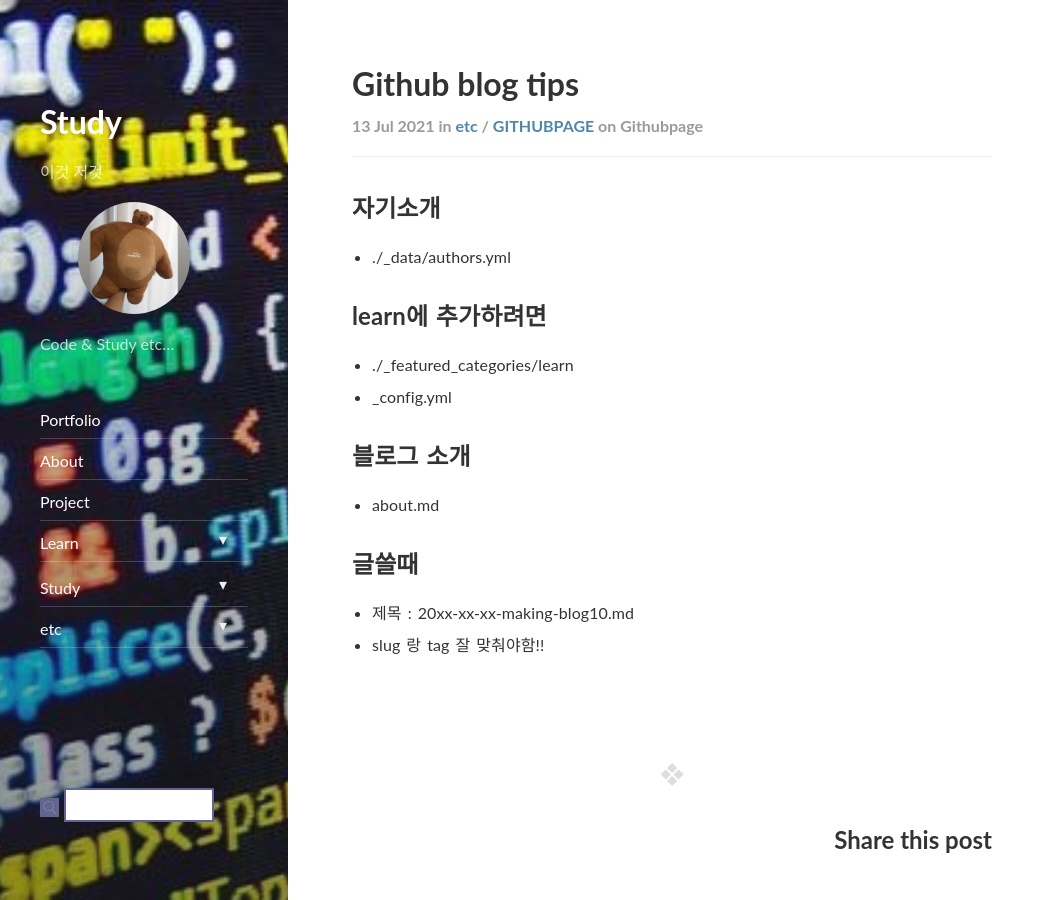
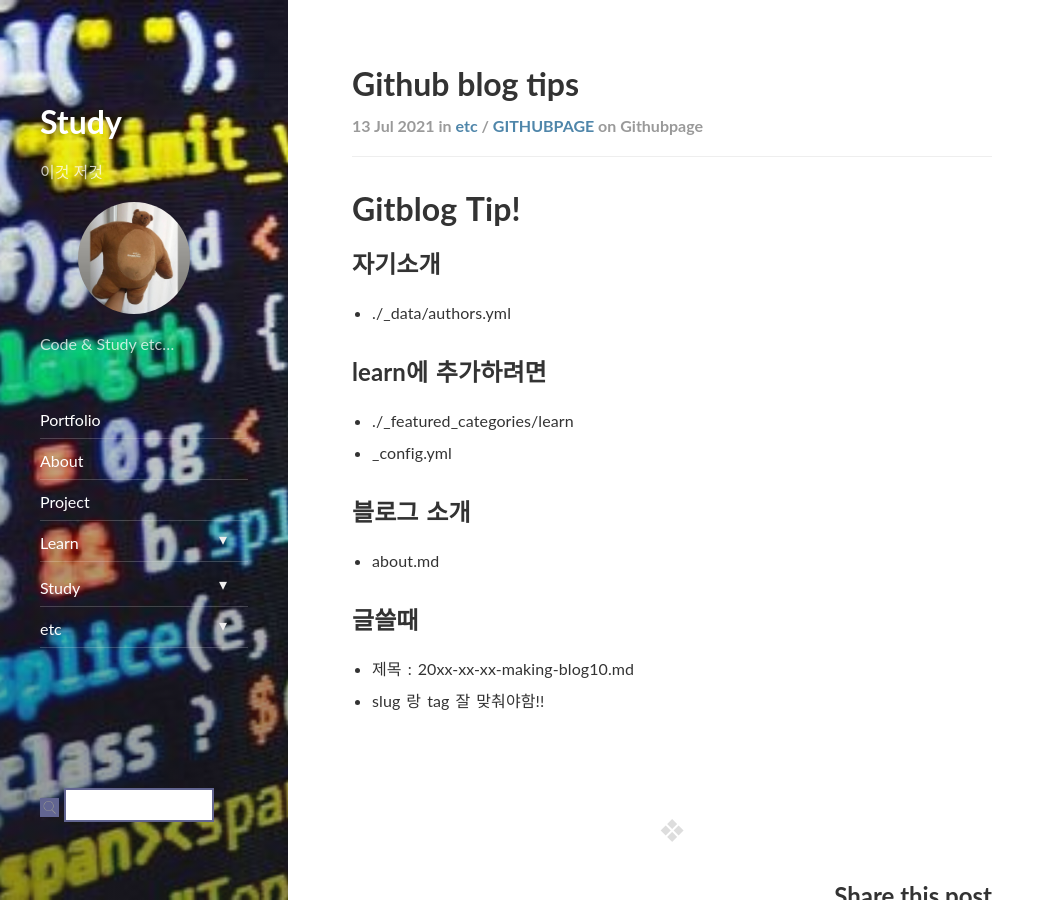
Before and after one commit to ekgus2222/ekgus2222.github.io, a Jekyll site: the page built from _posts/etc/githubpage/2021-07-13-githubtip.md, in a window 1280 px wide and 900 px high. Shown: the whole window, without its empty margins (0-1055 px from the left). Built offline with Jekyll 4.4.1, drawn with Linux system fonts in a browser that asks for light colours; nearby versions of some CDN libraries; comment, search, counter and statistics services are not loaded.

Commit message:
Update 2021-07-13-githubtip.md

```diff
--- a/_posts/etc/githubpage/2021-07-13-githubtip.md
+++ b/_posts/etc/githubpage/2021-07-13-githubtip.md
@@ -9,6 +9,7 @@ tags: githubpage
 comments: true
 ---
 
+# Gitblog Tip!
 
 ## 자기소개
 - ./_data/authors.yml
```
